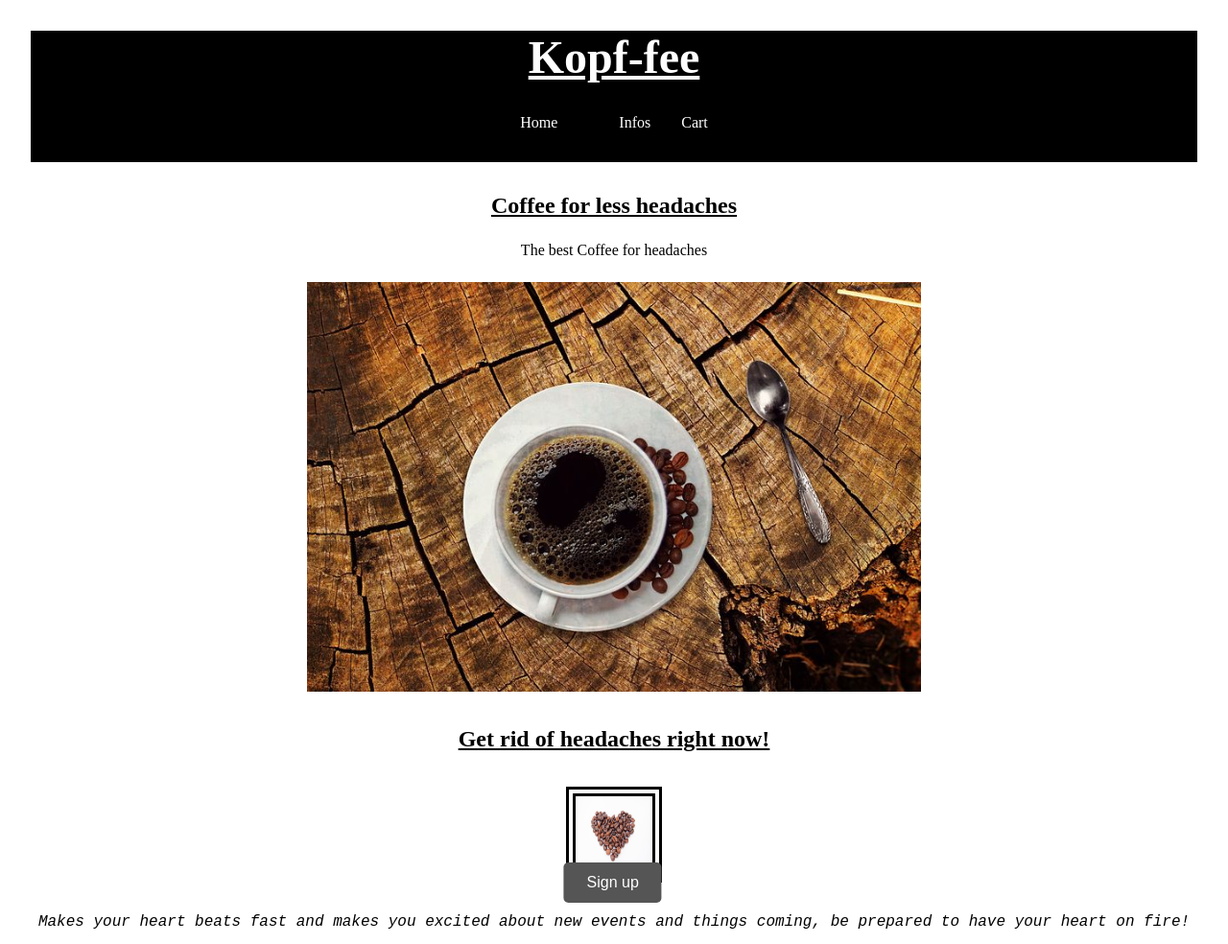
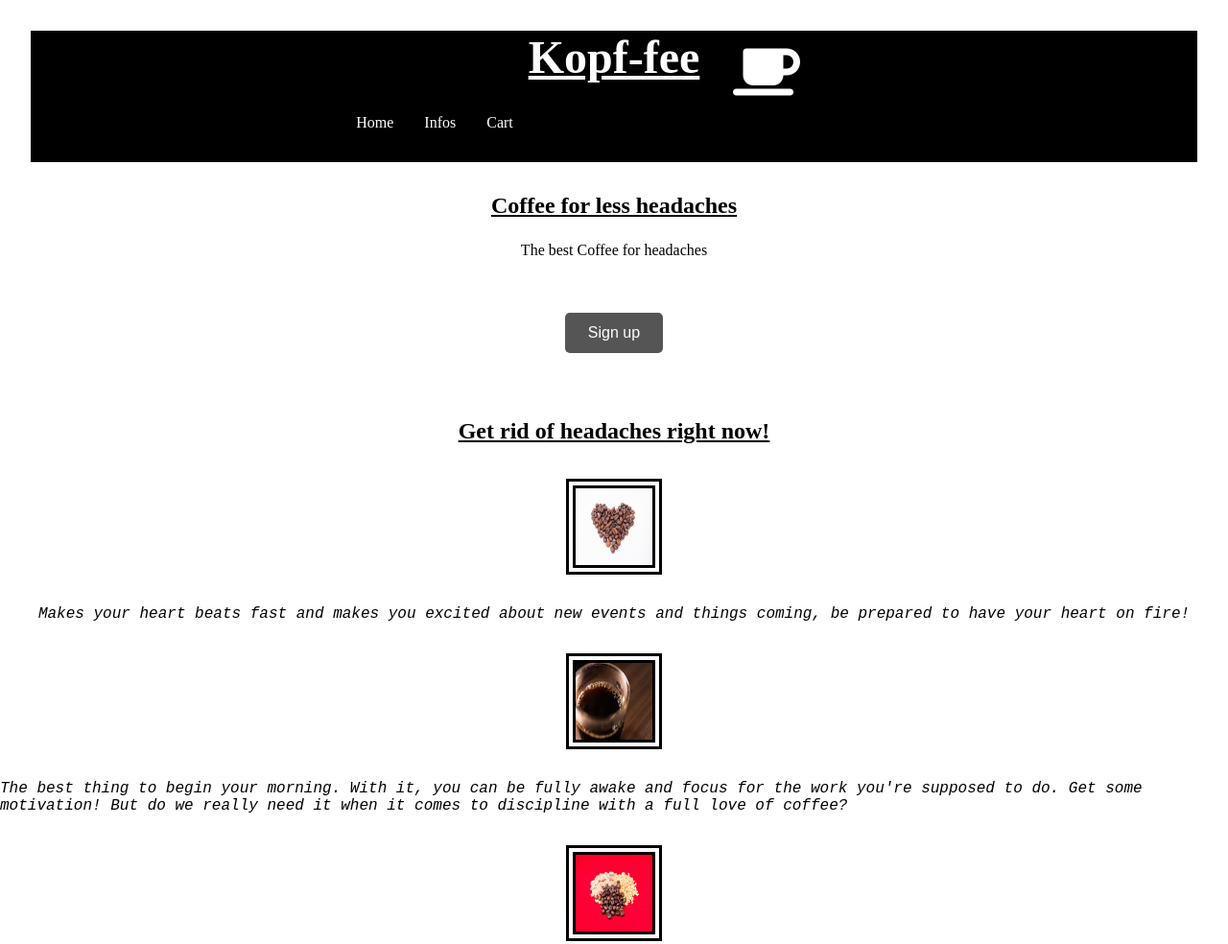
Before and after one commit to Yushi5058/landing-page, a plain HTML site: page index.html in a window 1280 px wide. Shown: the top 984 px of the page at 96% size. Drawn offline with Linux system fonts and the light colour scheme.

Commit message:
update styles

```diff
--- a/index.html
+++ b/index.html
@@ -5,17 +5,20 @@
     <meta http-equiv="X-UA-Compatible" content="IE=edge" />
     <meta name="viewport" content="width=device-width, initial-scale=1.0" />
     <title>Kopf-fee</title>
+    <link rel="stylesheet" href="https://cdnjs.cloudflare.com/ajax/libs/font-awesome/6.2.0/css/all.min.css" />
     <link rel="stylesheet" href="styles.css" />
   </head>
   <body>
     <main>
       <section class="hero">
         <header class="header-logo">
+          <div class="nav-container">
+          <i class="fas fa-coffee"></i>
           <h1>Kopf-fee</h1>
+          </div>
           <div class="nav-bar">
             <ul>
               <li><a class="nav-links" href="#Home">Home</a></li>
-              <li>
                 <li class="nav-links" href="#Infos">Infos</a>
               </li>
               <li><a class="nav-links" href="#Cart">Cart</a></li>
@@ -27,11 +30,6 @@
         <h1>Coffee for less headaches</h1>
         <p>The best Coffee for headaches</p>
         <div class="btn-container">
-          <img
-          class="coffee-logo"
-          src="images/coffee-image.jpg"
-          alt="coffee-image"
-        />
         <button class="btn">Sign up</button>
         </div>
       </section>
--- a/styles.css
+++ b/styles.css
@@ -1,15 +1,16 @@
-/* navbar */
 *, *::before, *::after {
     box-sizing: border-box;
     margin: 0;
     padding: 0;
 }
+
+/*navbar */
 ul {
     display:flex;
     padding:2rem;
     gap:2rem;
-    justify-content: center;
-    flex:auto;
+    justify-content:center;
+    flex:0 0 5vw;
 
 }
 li{
@@ -19,15 +20,26 @@
     color:white;
     text-decoration:none;
 }
+
+.nav-container {
+    width:50%;
+    margin:0 auto;
+}
 .header-logo{
     background-color:black;
     margin:2rem;
 }
 .header-logo h1 {
     color:white;
-    text-align: center;
+    text-decoration:underline;
     font-size:3rem;
-    text-decoration:underline;
+    text-align:center;
+    position:relative;
+    left:35px;
+}
+
+.header-logo h1:hover {
+    color:gray;
 }
 .nav-links:hover {
     color:gray;
@@ -41,28 +53,29 @@
     text-align:center;
 }
 
-#Home .btn-container .btn {
-    color:white;
-    background-color: #555;
-    position:absolute;
-    bottom:-15%;
-    left:51.5%;
-    transform:translate(-70%,50%);
-    font-size:16px;
-    padding:12px 24px;
-    border:none;
-    cursor:pointer;
-    border-radius:5px;
-}
 #Home .btn-container .btn:hover{
     background-color:black;
 }
-.coffee-logo {
-    width:50%;
+
+.fa-coffee {
+    color:white;
+    float:right;
+    font-size:3.5rem;
+    position:relative;
+    top:15px;
+    right:110px;
+
+}
+
+.fa-coffee:hover {
+    color:gray;
+}
+.fa-coffee::after{
+    content:'';
     display:block;
-    margin-left:auto;
-    margin-right:auto;
+    clear:both;
 }
+
 
 #Infos h1 {
     padding:1.5em;
@@ -108,17 +121,15 @@
     padding:1em;
     font-family: monospace;
 }
-
-#Cart .btn-container {
+ .btn-container {
     display: flex;
     align-items: center;
     justify-content: center;
 }
-
-#Cart .btn-container .btn:hover{
+ .btn-container .btn:hover{
     background-color:black;
 }
-#Cart .btn {
+ .btn {
     color:white;
     background-color: #555;
     font-size:16px;
```
Also changed, not shown: images/coffee-image.jpg (deleted).
